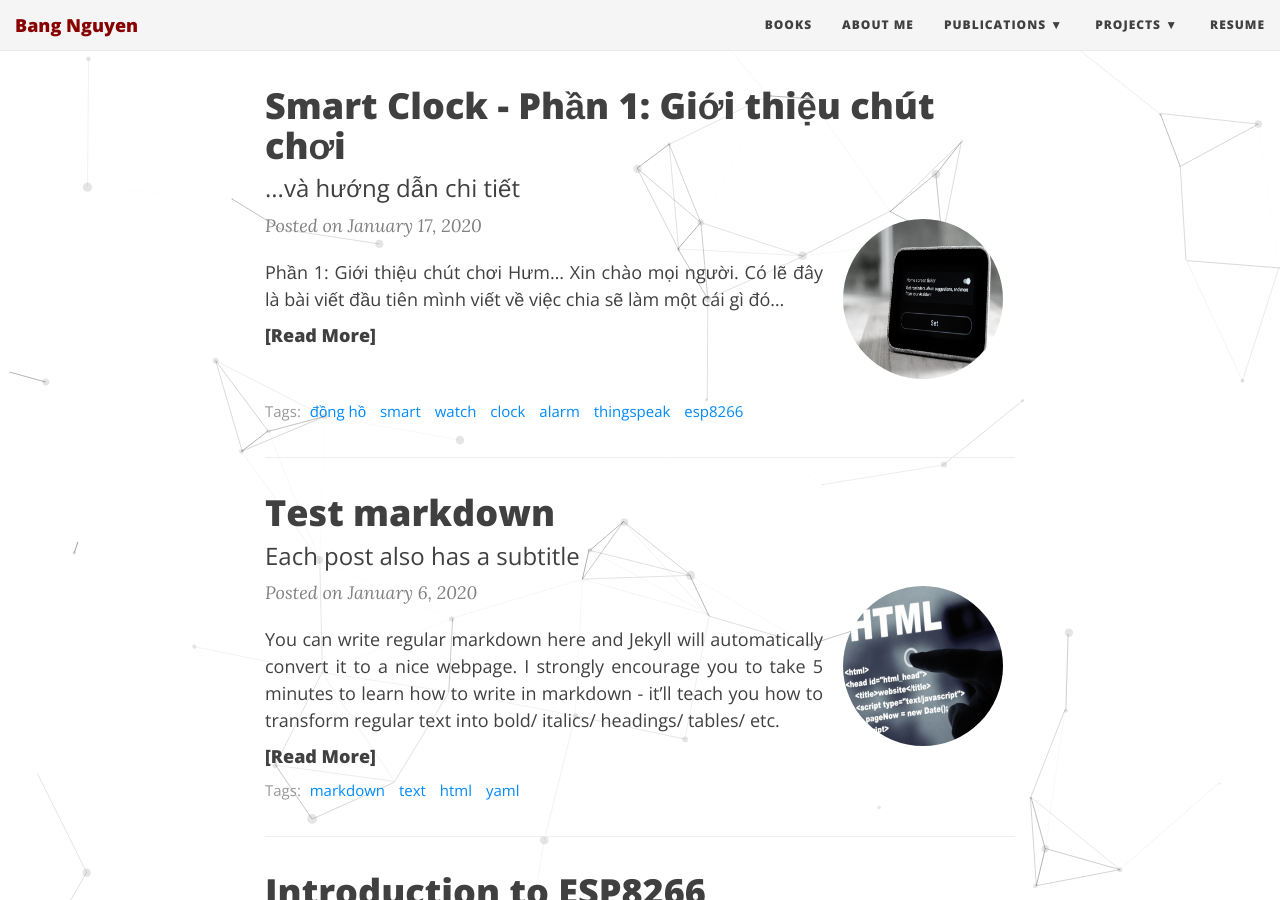
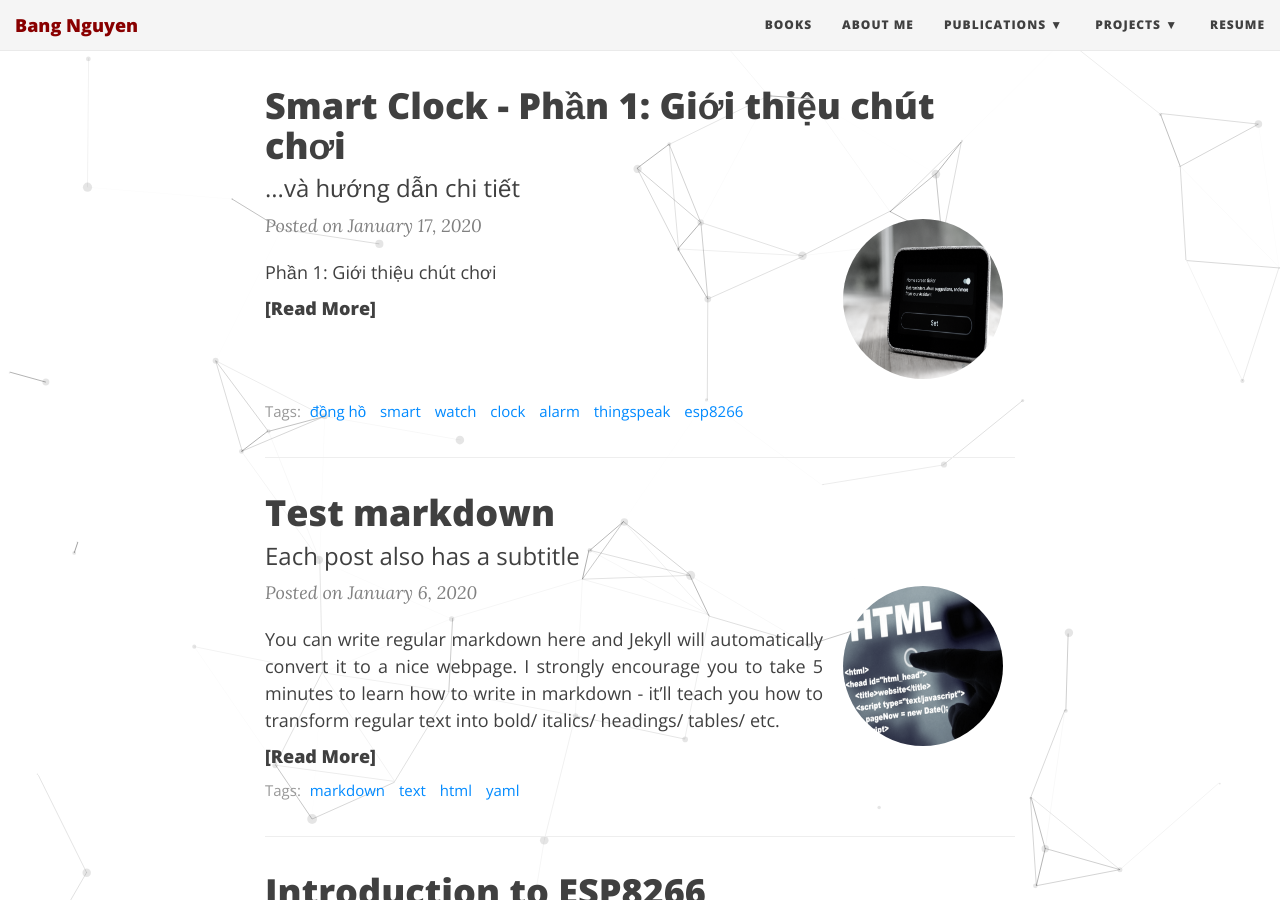
Before and after one commit to tramnguyencute/tramnguyencute.github.io, a Jekyll site: the page built from index.html, in a window 1280 px wide and 900 px high, scrolled down 1162 px. Built offline with Jekyll 4.4.1, drawn with Linux system fonts in a browser that asks for light colours; the list of posts is cut into pages by our own code.

Commit message:
Update 2020-01-17-smart-clock.md

```diff
--- a/_posts/2020-01-17-smart-clock.md
+++ b/_posts/2020-01-17-smart-clock.md
@@ -12,13 +12,12 @@
 comments: true
 ---
 ----------------------------------------------------------------------------
-# Phần 1: Giới thiệu chút chơi <br>
-Hưm... `Xin chào` mọi người. Có lẽ đây là bài viết `đầu tiên` mình viết về việc `chia sẽ` làm một cái gì đó...
+# Phần 1: Giới thiệu chút chơi
 
-![industrial4.0](/img/2020-01-17-smart-clock/iot40.jpeg "What is the Industrial IoT?"){: .center-block :}
+`Xin chào` mọi người. Đây là bài viết `đầu tiên chia sẽ` về một trong những `project` mà mình đã và đang phát triển...
 
 Ở `bài viết này` mình sẽ **`mô tả chi tiết`** và tuần tự mọi thứ khi mình `bắt đầu` làm nó (theo phong cách kể chuyện nha). **`Cách mạng công nghiệp 4.0`** như bây giờ việc mua 1 cái `đồng hồ thông minh` có tính năng hay ho với giá thành không hề cao là điều rất dễ dàng. Thế nên **`bài viết`** này chi mang **`tính chất trao đổi kiến thức`**, **`kinh nghiệm`** khi đam mê làm đồ chơi `handmade` thôu nhé!
-
+![industrial4.0](/img/2020-01-17-smart-clock/iot40.jpeg "What is the Industrial IoT?"){: .center-block :}
 ----------------------------------------------------------------------------
 ## Việc đầu tiên các bạn cần chuẩn bị:
   - **Phần cứng:**
```
